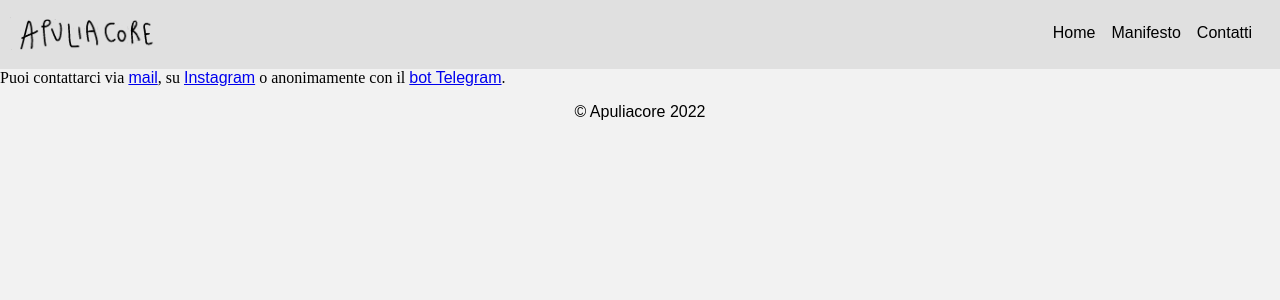
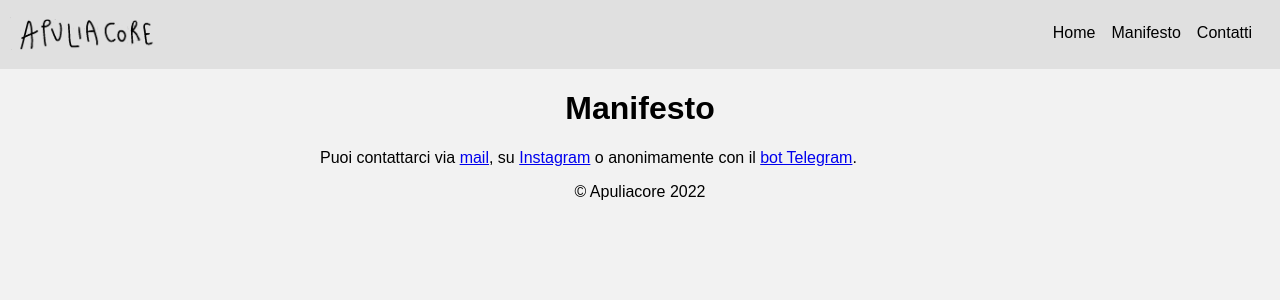
Before and after one commit to apuliacore/apuliacore.github.com, a Jekyll site: the page built from contatti.html, in a window 1280 px wide. Shown: the top 300 px of the page. Built offline with Jekyll 4.4.1, drawn with Linux system fonts in a browser that asks for light colours.

Commit message:
Fix contatti layout and manifesto

```diff
--- a/contatti.html
+++ b/contatti.html
@@ -1,6 +1,11 @@
 ---
-title: Contatti
+title: Apuliacore - Contatti
 layout: default
 ---
 
-Puoi contattarci via <a href="mailto:apuliacore@gmail.com">mail</a>, su <a href="https://www.instagram.com/apuliacore/">Instagram</a> o anonimamente con il <a href="https://t.me/apuliacore_chatbot">bot Telegram</a>.
+<div class="content">
+	<h1 style="text-align: center;"> Manifesto </h1>
+
+	<p> Puoi contattarci via <a href="mailto:apuliacore@gmail.com">mail</a>, su <a href="https://www.instagram.com/apuliacore/">Instagram</a> o anonimamente con il <a href="https://t.me/apuliacore_chatbot">bot Telegram</a>.</p>
+
+</div>
--- a/manifesto.html
+++ b/manifesto.html
@@ -6,9 +6,9 @@ layout: default
 <div class="content">
 	<h1 style="text-align: center;"> Manifesto </h1>
 
-	<p>CHI — Siamo un gruppo di giovani pugliesi uniti dalla volontà di soddisfare il bisogno di socialità e cultura della nostra generazione.</p>
+	<p>CHI — Siamo giovani pugliesi unitɜ dalla volontà di soddisfare il bisogno di socialità e cultura della nostra generazione.</p>
 
-	<p>COSA — Promuoviamo eventi sociali e culturali sul territorio pugliese, preferendo quelli indirizzati ai giovani e organizzati da realtà locali, no-profit, pubblici o underground. Ci impegniamo a dare visibilità alle realtà che creano ambienti sicuri e non discriminatori per chiunque si trovi in una condizione di marginalità.</p>
+	<p>COSA — Promuoviamo eventi sociali e culturali sul territorio pugliese, preferendo quelli organizzati da realtà locali, no-profit, pubblici o underground. Ci impegniamo a dare visibilità alle realtà che creano ambienti sicuri e non discriminatori per chiunque si trovi in una condizione di marginalità.</p>
 
 	<p>PERCHÉ — Crediamo in una cultura che serva a emancipare e arricchire, e che le iniziative culturali migliori siano guidate dalla volontà di costruire comunità più che dall'obiettivo del guadagno.</p>
 
```
